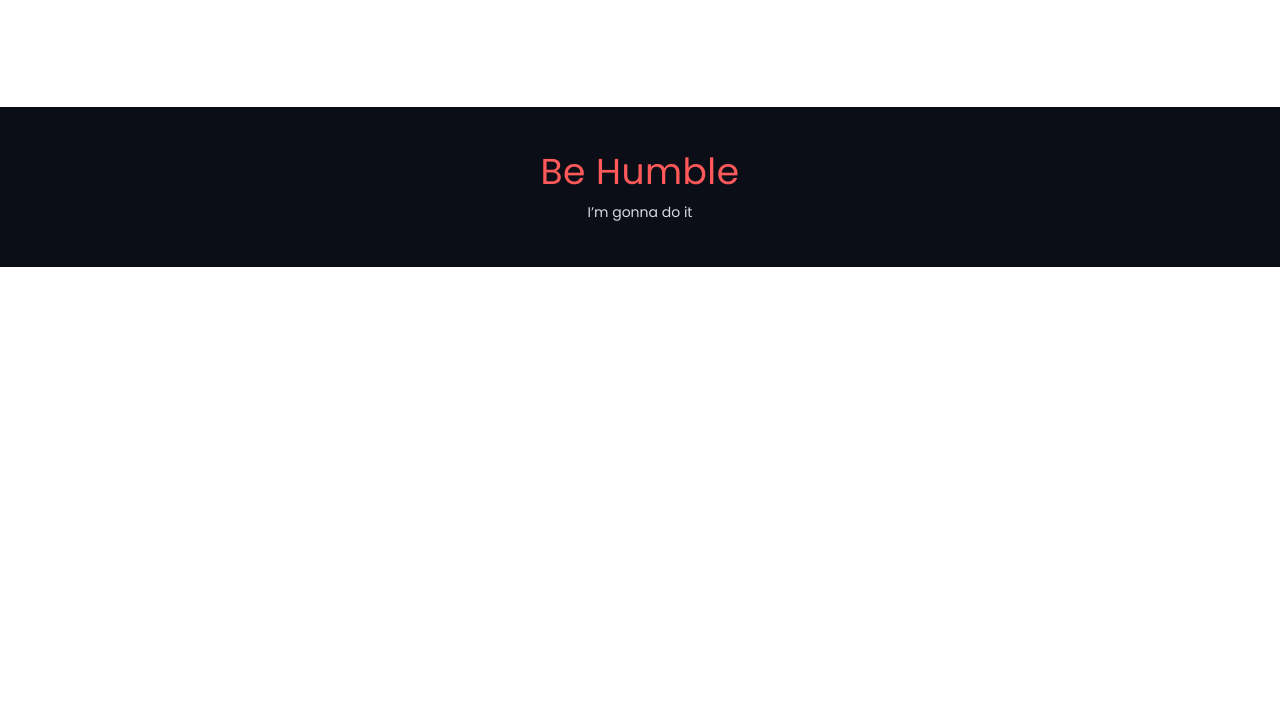
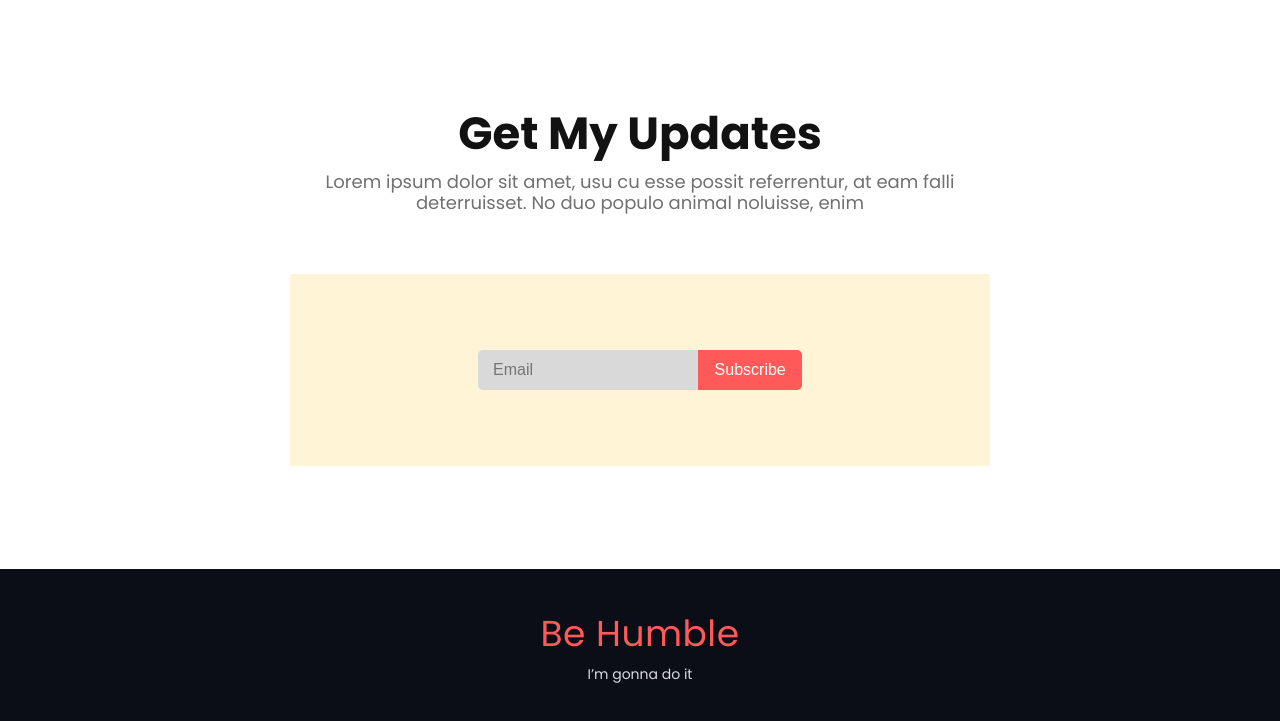
Before and after one commit to coderpbt/donate-bd, a plain HTML site: page index.html in a window 1280 px wide. Shown: the part 1751-2472 px from the top of the page. Before the commit the page ends 2018 px from the top, so only its background shows below. Drawn offline with Linux system fonts and the light colour scheme.

Commit message:
donate 4nd

```diff
--- a/index.html
+++ b/index.html
@@ -102,6 +102,33 @@
    ========================================-->
 
 
+  <!--=====================================
+          start get my update area
+   ========================================-->
+  <section class="get-my-update">
+    <div class="update-container">
+      <!-- common heading -->
+      <div class="common-heading">
+        <h2>Get My Updates</h2>
+        <p>Lorem ipsum dolor sit amet, usu cu esse possit referrentur, at eam falli deterruisset. No duo populo animal
+          noluisse, enim</p>
+      </div>
+      <!-- common heading -->
+      <div class="get-news-letter">
+        <div class="news-inner">
+          <form>
+            <input type="email" placeholder="Email">
+            <button type="submit">Subscribe</button>
+          </form>
+        </div>
+      </div>
+    </div>
+  </section>
+  <!--=====================================
+          End get my update area
+   ========================================-->
+
+
 </body>
 
 <footer class="footer-area">
--- a/style.css
+++ b/style.css
@@ -247,7 +247,56 @@ section.our-donate-plan-area .common-heading p {
   padding: 10px 0px;
 }
 
+/**************************************/
+/************Get update Area Css*************/
+/************************************/
 
+.update-container {
+  max-width: 700px;
+  width: 100%;
+  margin: 0 auto;
+}
+
+.get-news-letter {
+  background: #FFF4D6;
+  text-align: center;
+  padding: 76px 188px;
+  margin-top: 50px;
+  margin-bottom: 103px;
+}
+
+.news-inner form {
+  display: flex;
+}
+
+.news-inner form input {
+  width: 65%;
+  background: #D9D9D9;
+  border-radius: 5px 0px 0px 5px;
+  font-style: normal;
+  font-weight: 500;
+  font-size: 16px;
+  line-height: 20px;
+  color: #AA9F9F;
+  border: none;
+  display: inline-block;
+  padding: 10px 15px;
+}
+
+.news-inner form button {
+  font-style: normal;
+  font-weight: 500;
+  font-size: 16px;
+  line-height: 20px;
+  text-align: center;
+  color: #FFFFFF;
+  background: #FF5959;
+  border-radius: 0px 5px 5px 0px;
+  display: block;
+  border: none;
+  width: 35%;
+  cursor: pointer;
+}
 
 /**************************************/
 /************Footer Area Css*************/
```
